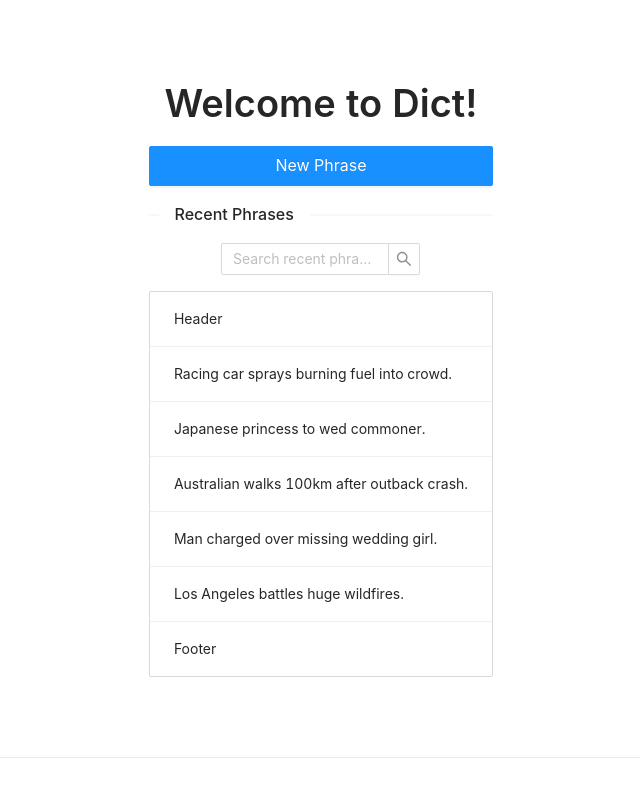
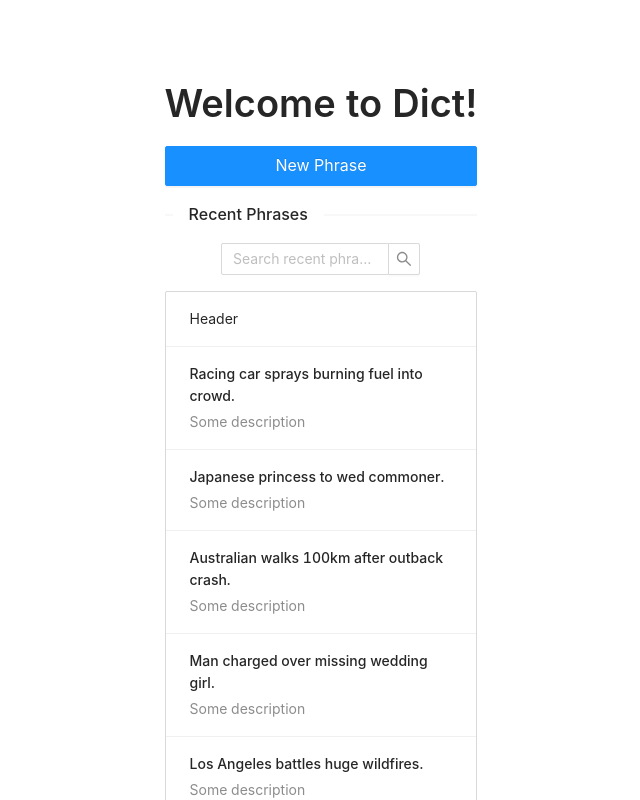
Before and after one commit to thinktwice13/dict, a Next.js app: page / in a window 1280 px wide. Shown: the top 800 px of the page, without its empty margins (319-959 px from the left). Built offline with nearby package versions, Linux system fonts and the light colour scheme.

Commit message:
Expand recent list item with phrase descriptiions

```diff
--- a/components/list/recent-item.js
+++ b/components/list/recent-item.js
@@ -1,10 +1,15 @@
 import { List } from 'antd';
 import PropTypes from 'prop-types';
 
-const RecentListItem = ({ text }) => <List.Item>{text}</List.Item>;
+const RecentListItem = ({ title, description }) => (
+  <List.Item>
+    <List.Item.Meta title={title} description={description} />
+  </List.Item>
+);
 
 RecentListItem.propTypes = {
-  text: PropTypes.string.isRequired, // TODO update
+  title: PropTypes.string.isRequired, // TODO update
+  description: PropTypes.string.isRequired,
 };
 
 export { RecentListItem };
--- a/pages/index.js
+++ b/pages/index.js
@@ -13,11 +13,26 @@ const TitleContainer = styled.h1`
 `;
 
 const data = [
-  'Racing car sprays burning fuel into crowd.',
-  'Japanese princess to wed commoner.',
-  'Australian walks 100km after outback crash.',
-  'Man charged over missing wedding girl.',
-  'Los Angeles battles huge wildfires.',
+  {
+    description: 'Some description',
+    title: 'Racing car sprays burning fuel into crowd.',
+  },
+  {
+    description: 'Some description',
+    title: 'Japanese princess to wed commoner.',
+  },
+  {
+    description: 'Some description',
+    title: 'Australian walks 100km after outback crash.',
+  },
+  {
+    description: 'Some description',
+    title: 'Man charged over missing wedding girl.',
+  },
+  {
+    description: 'Some description',
+    title: 'Los Angeles battles huge wildfires.',
+  },
 ];
 
 const Home = () => {
@@ -47,7 +62,9 @@ const Home = () => {
       />
       <ListContainer
         data={data}
-        renderItem={(item) => <RecentListItem text={item} />}
+        renderItem={(item) => (
+          <RecentListItem title={item.title} description={item.description} />
+        )}
       />
     </>
   );
```
